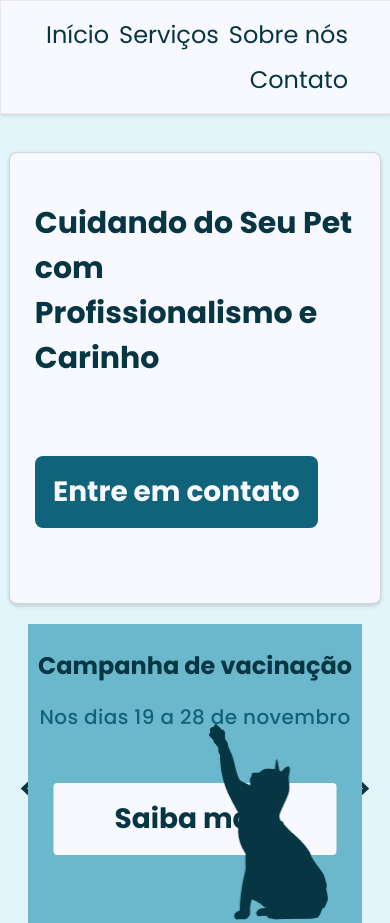
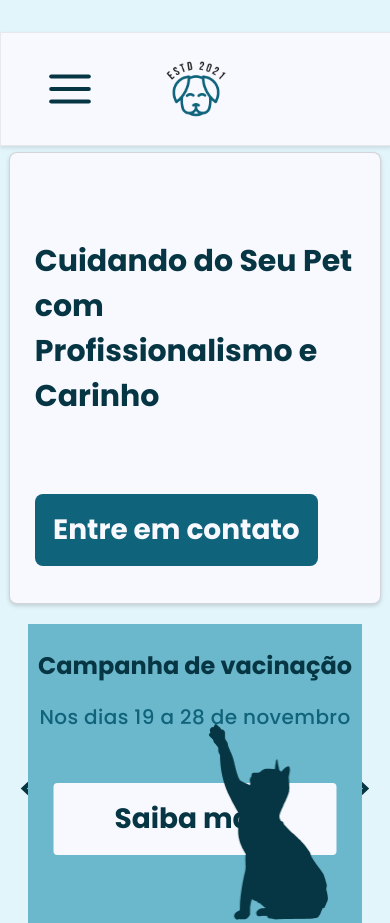
Before and after one commit to danielchien2024/projeto-Trainee-2025.01, a plain HTML site: page index.html in a window 390 px wide. Shown: the top 923 px of the page. Drawn offline with nearby package versions, Linux system fonts and the light colour scheme.

Commit message:
Barra nav ajustado para mobile

```diff
--- a/css/header.css
+++ b/css/header.css
@@ -15,14 +15,80 @@ nav {
 }
 
 #conteudo-header {
-  display: grid;
-  grid-template-columns: auto auto;
-  justify-self: center;
-  align-items: center;
-  width: 100%;
-  max-width: 73.75rem;
-  height: 100%;
+  display: flex;                 /* NOVO: Usando Flexbox para layout */
+  justify-content: space-between;/* NOVO: Logo à esquerda, botões à direita */
+  align-items: center;           /* Mantido: Alinha verticalmente ao centro */
+  width: 100%;                   /* Mantido: Largura total */
+  max-width: 73.75rem;           /* Mantido: Largura máxima (1180px) */
+  margin: 0 auto;                /* NOVO: Centraliza o container na página */
+  height: 70px;                  /* NOVO: Altura fixa (ajuste se necessário). Seu height: 100% original pode ser vago sem um pai definido. */
+  padding: 10px 20px;            /* NOVO: Espaçamento interno (ajuste se precisar) */
+  position: relative;            /* NOVO: Necessário para posicionar o menu mobile depois */
 }
+
+/* Estilo do Link do Logo (necessário para o posicionamento mobile) */
+.link-logo {
+  display: inline-block;
+  line-height: 0; /* Remove espaço extra abaixo da imagem */
+}
+
+#logo-horizontal {
+  display: block; /* Mostra o logo horizontal por padrão */
+  max-height: 50px; /* Ajuste o tamanho conforme seu logo */
+  width: auto;
+}
+
+#logo-vertical {
+  display: none; /* Esconde o logo vertical por padrão */
+  max-height: 55px; /* Ajuste o tamanho conforme seu logo */
+  width: auto;
+}
+
+#botoes-header {
+  list-style: none;
+  padding: 0;
+  margin: 0;
+  display: flex; /* NOVO: Alinha os botões horizontalmente */
+  gap: 20px;     /* NOVO: Espaço entre os botões (ajuste) */
+}
+
+.botaoheader {
+  /* --- Seus estilos originais mantidos --- */
+  text-decoration: none;
+  color: #063643;
+  font-size: 1.5rem; /* 24px */
+  font-style: normal;
+  font-weight: 400;
+  line-height: normal;
+  /* --- Adicionado para melhor clique/visual --- */
+  padding: 8px 12px; /* Adiciona área de clique e espaçamento interno */
+  border-radius: 0.625rem; /* Movido do hover para estar sempre presente */
+  background: transparent; /* Garante fundo transparente por padrão */
+  transition: background-color 0.3s ease; /* Transição suave para o hover */
+}
+
+.botaoheader:hover {
+  /* --- Seu estilo hover original mantido --- */
+  background-color: rgba(107, 183, 203, 0.4); /* Usar background-color */
+  /* background-clip não é necessário aqui com padding */
+}
+
+#botao-menu-mobile {
+  display: none; /* Esconde o botão hamburger no desktop */
+  background: none;
+  border: none;
+  padding: 5px;
+  cursor: pointer;
+  color: #063643; /* Usa a cor dos seus botões */
+}
+
+#botao-menu-mobile svg { /* Estilo se usar SVG */
+  display: block;
+  width: 50px;
+  height: 50px;
+  stroke: currentColor; /* Usa a cor definida no botão */
+}
+
 #banner-central .container {
   width: 100%;
 }
@@ -38,26 +104,43 @@ nav {
   gap: 0.625rem;
   padding: 0rem 0.25rem;
 }
-@media (max-width: 700px) {
-  #logo {
-    display: none;
+/* --- MEDIA QUERY PARA MOBILE (<= 393px) --- */
+
+@media (max-width: 393px) {
+  nav {
+    margin-top: 2rem;
   }
+
   #conteudo-header {
-    max-width: 100%; /* NOVO: faz o container ocupar toda a largura */
-    padding: 0 1rem; /* opcional: adiciona espaço nas laterais */
+      justify-content: flex-start; /* NOVO: Alinha itens à esquerda (para o botão hamburger) */
+      padding: 0px;
+  }
+
+  #botoes-header {
+      display: none; /* Esconde a lista de botões */
+  }
+
+  /* Esconde logo horizontal (era #logo no seu original, agora #logo-horizontal) */
+  #logo-horizontal {
+      display: none;
+  }
+
+  /* Mostra e centraliza logo vertical */
+  #logo-vertical {
+      display: block;
+  }
+
+  .link-logo { /* Container dos logos */
+       position: absolute;
+       left: 50%;
+       top: 50%;
+       transform: translate(-50%, -50%); /* Centraliza */
+       z-index: 1;
+  }
+
+  /* Mostra botão hamburger */
+  #botao-menu-mobile {
+      display: block;
+      z-index: 2; /* Garante que fique acima do logo se sobrepor */
   }
 }
-.botaoheader {
-  text-decoration: none;
-  color: #063643;
-  font-size: 1.5rem;
-  font-style: normal;
-  font-weight: 400;
-  line-height: normal;
-}
-.botaoheader:hover {
-  background: rgba(107, 183, 203, 0.4);
-  background-clip: content-box;
-  border-radius: 0.625rem;
-  background-clip: padding-box;
-}
--- a/css/style.css
+++ b/css/style.css
@@ -60,9 +60,12 @@ p {
 }
 
 .container {
+  display: flex;
   margin: 0 auto;
   width: 80%;
   max-width: 120rem;
+  align-items: center;
+  justify-content: space-between;
   height: 100%;
   margin: auto;
 }
--- a/index.html
+++ b/index.html
@@ -35,22 +35,27 @@
 
 	<nav>
     <div class="container">
+        <div id="conteudo-header">
 
-			<div id="conteudo-header">
-				<img id="logo" src="img/logo/Logo-horizontal.png" alt="Logo da Pindorama Pets" />
+            <button id="botao-menu-mobile" aria-label="Abrir menu" aria-expanded="false">
+                <svg xmlns="http://www.w3.org/2000/svg" width="24" height="24" viewBox="0 0 24 24" fill="none" stroke="currentColor" stroke-width="2" stroke-linecap="round" stroke-linejoin="round">
+                    <line x1="3" y1="12" x2="21" y2="12"></line>
+                    <line x1="3" y1="6" x2="21" y2="6"></line>
+                    <line x1="3" y1="18" x2="21" y2="18"></line>
+                </svg>
+                </button>
+
+            <a href="#" class="link-logo"> <img id="logo-horizontal" src="img/logo/Logo-horizontal.png" alt="Logo da Pindorama Pets (Horizontal)" />
+                <img id="logo-vertical" src="img/logo/logo-icon.png" alt="Logo da Pindorama Pets (Vertical)" />
+            </a>
 
             <ul id="botoes-header">
-					<li><a class="botaoheader" href="#">Início</a>
-					</li>
-					<li>
-						<a class="botaoheader" href="#quadro_azul">Serviços</a>
-					</li>
-					<li>
-						<a class="botaoheader" href="#nossos-profissionais">Sobre nós</a>
-					</li>
-					<li><a class="botaoheader" href="#contato">Contato</a>
-					</li>
+                <li><a class="botaoheader" href="#">Início</a></li>
+                <li><a class="botaoheader" href="#quadro_azul">Serviços</a></li>
+                <li><a class="botaoheader" href="#nossos-profissionais">Sobre nós</a></li>
+                <li><a class="botaoheader" href="#contato">Contato</a></li>
             </ul>
+
         </div>
     </div>
 </nav>
```
Lines whose indentation alone changed are shown as unchanged.
